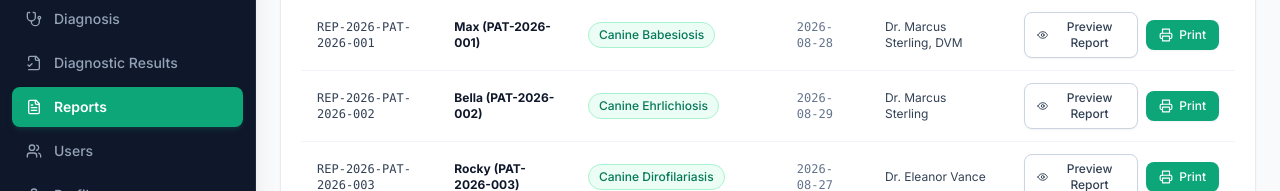
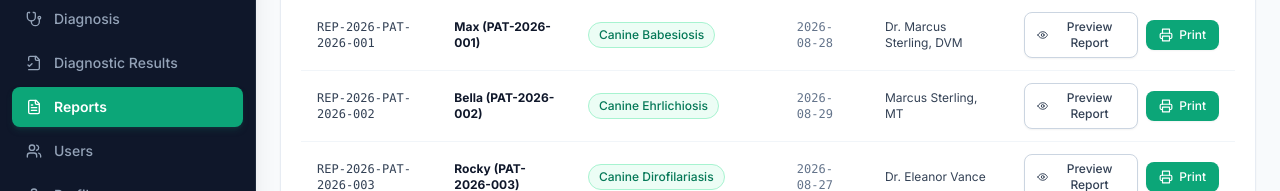
Before and after one commit to Umesh123971/Veterinary-AI-Diagnostics, a React (Vite) app in the folder frontend/: page /reports in a window 1280 px wide. Shown: the part 226-417 px from the top of the page. Built offline with nearby package versions, Linux system fonts and the light colour scheme; no server answers.

Commit message:
refactor(reports): update clinical report headers and verification specialist signatures

```diff
--- a/frontend/src/pages/reports/ReportsListPage.jsx
+++ b/frontend/src/pages/reports/ReportsListPage.jsx
@@ -35,7 +35,7 @@ export const ReportsListPage = () => {
                   <td className="py-3 px-4 font-bold text-slate-900">{patient.dogName} ({patient.id})</td>
                   <td className="py-3 px-4"><Badge variant="Diagnosis Complete">{patient.primaryPrediction}</Badge></td>
                   <td className="py-3 px-4 text-slate-500 font-mono">{patient.sampleDate}</td>
-                  <td className="py-3 px-4 text-slate-700">{patient.doctorReview?.doctorName || 'Dr. Marcus Sterling'}</td>
+                  <td className="py-3 px-4 text-slate-700">{patient.doctorReview?.doctorName || 'Marcus Sterling, MT'}</td>
                   <td className="py-3 px-4 text-right">
                     <div className="flex items-center justify-end gap-2">
                       <Button variant="outline" size="sm" icon={Eye} onClick={() => navigate(`/reports/${patient.id}`)}>
--- a/frontend/src/pages/reports/ViewReportPage.jsx
+++ b/frontend/src/pages/reports/ViewReportPage.jsx
@@ -156,17 +156,17 @@ export const ViewReportPage = () => {
           </div>
         </div>
 
-        {/* 4. Doctor Comments */}
+        {/* 4. Laboratory Verification Remarks */}
         <div className="p-4 bg-slate-50 rounded-xl border border-slate-200 space-y-1 text-xs">
-          <h4 className="font-bold text-slate-900">Doctor Clinical Interpretation & Sign-Off Remarks:</h4>
-          <p className="text-slate-700 italic">"{patient.doctorReview?.comments || 'Confirmed findings. Recommended treatment initiated.'}"</p>
+          <h4 className="font-bold text-slate-900">Laboratory Verification & Sign-Off Remarks:</h4>
+          <p className="text-slate-700 italic">"{patient.doctorReview?.comments || 'Confirmed multi-modal findings. Automated hematology indices and microscopic smear validated.'}"</p>
           <div className="pt-2 text-[10px] text-slate-500 font-mono flex justify-between">
-            <span>Verified by: {patient.doctorReview?.doctorName || 'Dr. Marcus Sterling, DVM'}</span>
+            <span>Verified by: {patient.doctorReview?.doctorName || 'Marcus Sterling, MT'}</span>
             <span>Date: {patient.doctorReview?.reviewDate || patient.sampleDate}</span>
           </div>
         </div>
 
-        {/* 5. Mandatory Disclaimer (Step 21 requirement) */}
+        {/* 5. Mandatory Disclaimer */}
         <div className="p-4 bg-amber-50 border border-amber-200 rounded-xl text-amber-950 text-xs flex items-start gap-3">
           <ShieldAlert className="w-5 h-5 text-amber-600 shrink-0 mt-0.5" />
           <div>
@@ -185,9 +185,9 @@ export const ViewReportPage = () => {
           </div>
           <div className="text-center">
             <div className="w-40 border-b border-slate-400 pb-1 mb-1 font-serif italic text-slate-700 text-sm">
-              {patient.doctorReview?.doctorName || 'Dr. Marcus Sterling'}
+              {patient.doctorReview?.doctorName || 'Marcus Sterling, MT'}
             </div>
-            <span className="text-[10px] text-slate-500 font-semibold uppercase">Licensed Veterinary Practitioner</span>
+            <span className="text-[10px] text-slate-500 font-semibold uppercase">Authorized Laboratory Specialist</span>
           </div>
         </div>
 
```
